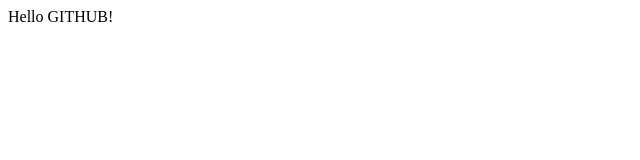
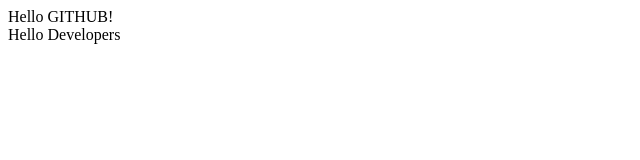
Before and after one commit to labdel/py-repo, a plain HTML site: page index.html in a window 1280 px wide. Shown: the whole page, without its empty margins (0-640 px from the left). Drawn offline with Linux system fonts and the light colour scheme.

Commit message:
New change to file
New change, nothing majory

```diff
--- a/index.html
+++ b/index.html
@@ -1 +1,2 @@
 <div>Hello GITHUB!</div>
+<div>Hello Developers</div>
```
